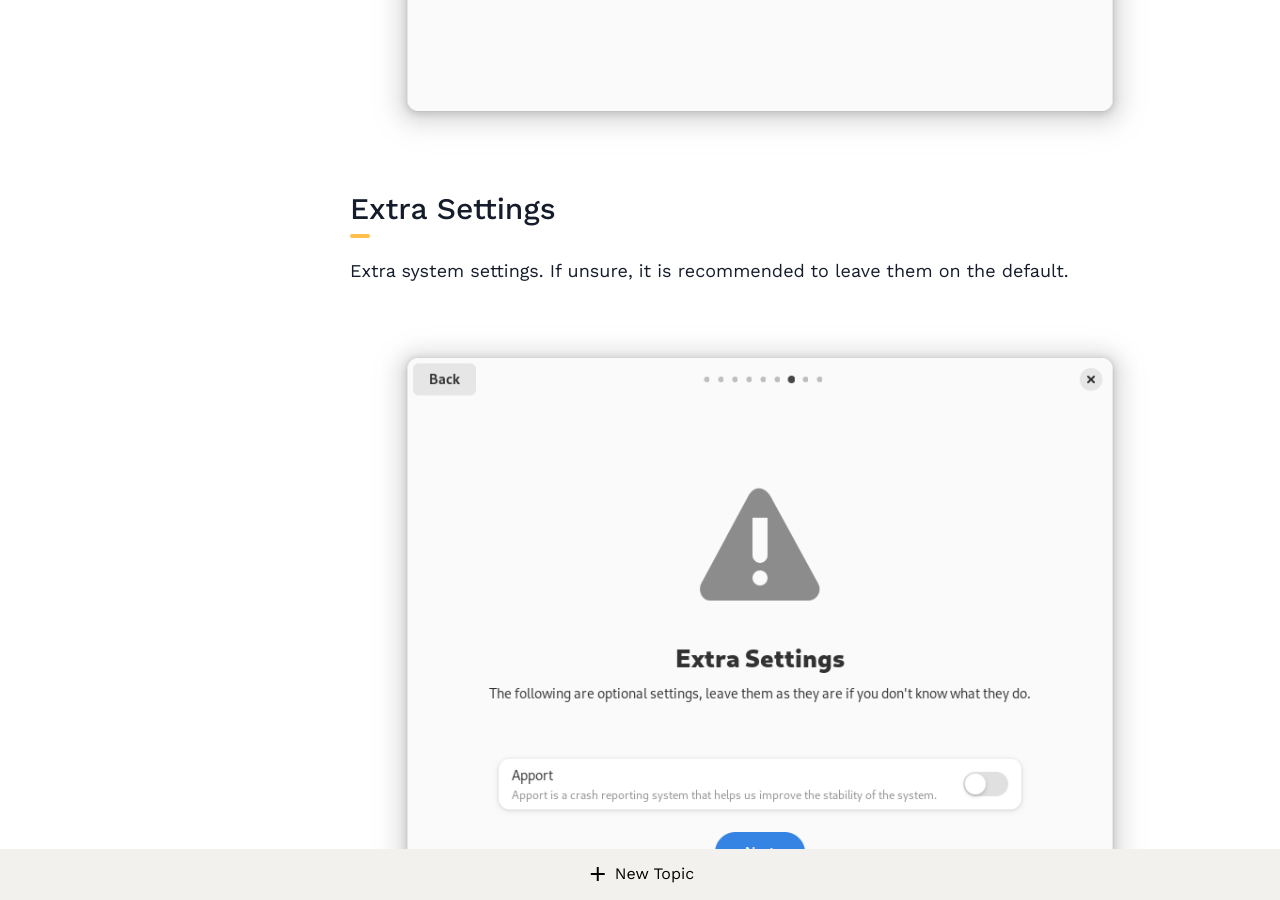
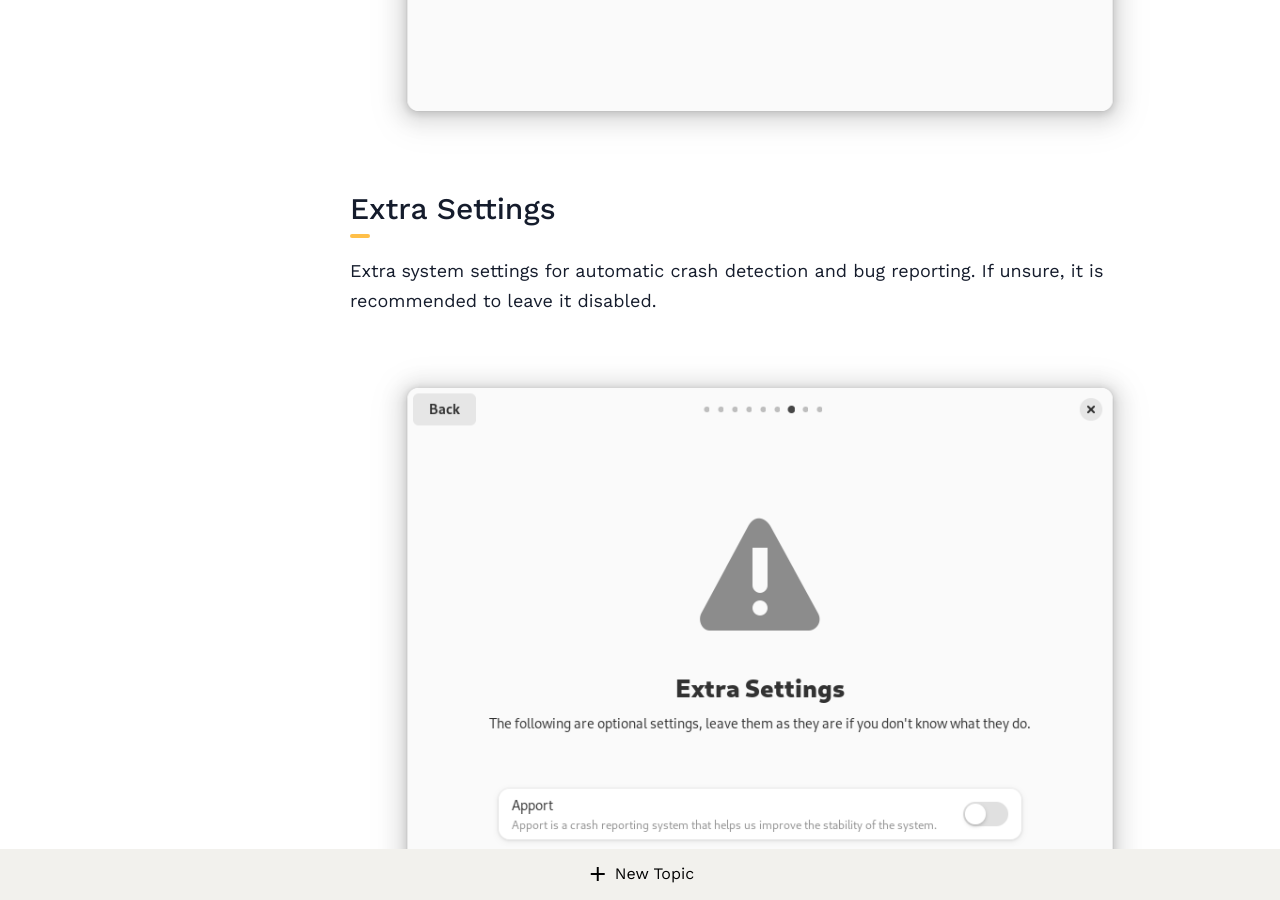
Before and after one commit to Vanilla-OS/handbook, a Jekyll site: the page built from _posts/2022-11-18-first-setup.md, in a window 1280 px wide and 900 px high, scrolled down 3671 px. Built offline with Jekyll 4.4.1, drawn with Linux system fonts in a browser that asks for light colours; nearby versions of some CDN libraries; a style sheet for code colours, icons or effects is not loaded.

Commit message:
Update _posts/2022-11-18-first-setup.md
Co-authored-by: K.B.Dharun Krishna <kbdharunkrishna@gmail.com>

```diff
--- a/_posts/2022-11-18-first-setup.md
+++ b/_posts/2022-11-18-first-setup.md
@@ -39,7 +39,7 @@ This will install popular patented codecs and fonts. Recommended for most users.
 
 ### Extra Settings
 
-Extra system settings. If unsure, it is recommended to leave them on the default.
+Extra system settings for automatic crash detection and bug reporting. If unsure, it is recommended to leave it disabled.
 
 ![Extra Settings](/assets/uploads/first-setup-extra-settings.webp)
 
```
